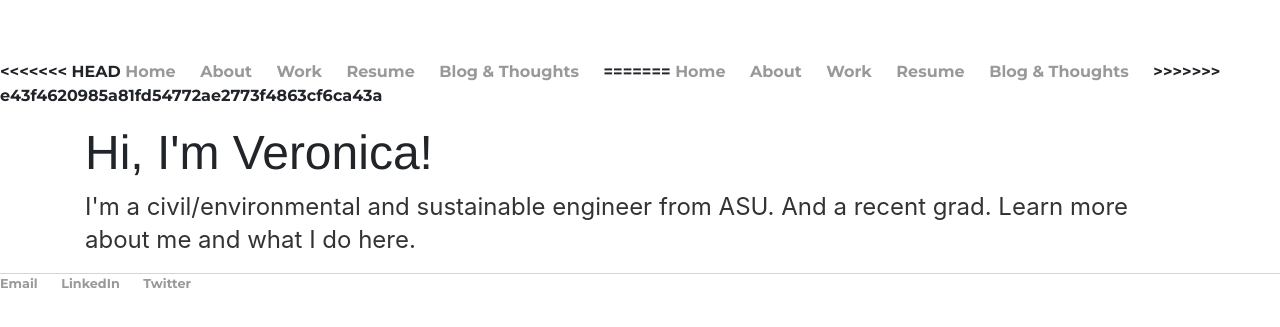
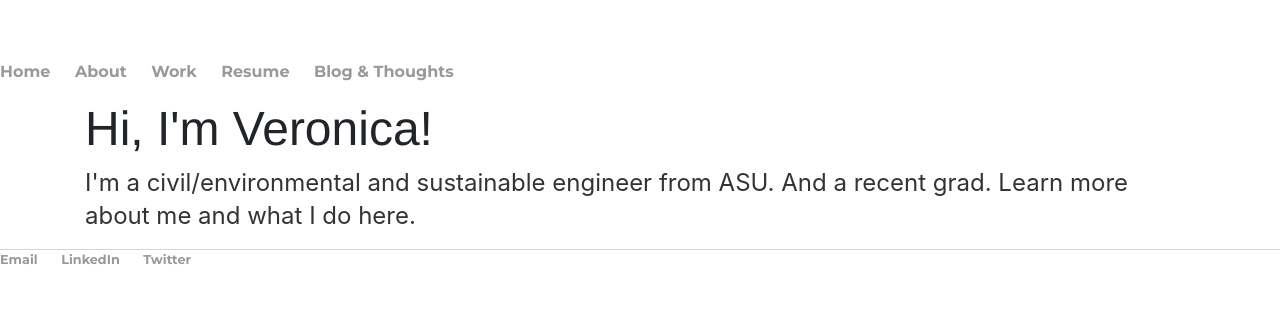
Before and after one commit to veronicahead/veronicahead.github.io, a Jekyll site: the page index.html, which Jekyll copies as it is, in a window 1280 px wide. Shown: the top 327 px of the page. Built offline with Jekyll 4.4.1, drawn with Linux system fonts in a browser that asks for light colours; nearby versions of some CDN libraries; library files that are not in the unit come from our copies.

Commit message:
fixed some stuff

```diff
--- a/index.html
+++ b/index.html
@@ -28,19 +28,12 @@
   <body>
     <nav>
       <ul>
-<<<<<<< HEAD
         <li><a href="/index.html">Home</a></li>
         <li><a href="/about/index.html">About</a></li>
         <li><a href="/work/index.html">Work</a></li>
         <li><a href="/resume/index.html">Resume</a></li>
-        <li><a href="https://medium.com/@veronica.leigh.head" target="_blank">Blog & Thoughts</a></li>
-=======
-        <li><a href="/">Home</a></li>
-        <li><a href="/">About</a></li>
-        <li><a href="/">Work</a></li>
-        <li><a href="/">Resume</a></li>
         <li><a href="https://medium.com/@veronica.leigh.head" target="_blank">Blog &amp; Thoughts</a></li>
->>>>>>> e43f4620985a81fd54772ae2773f4863cf6ca43a
+
       </ul>
     </nav>
 
```
